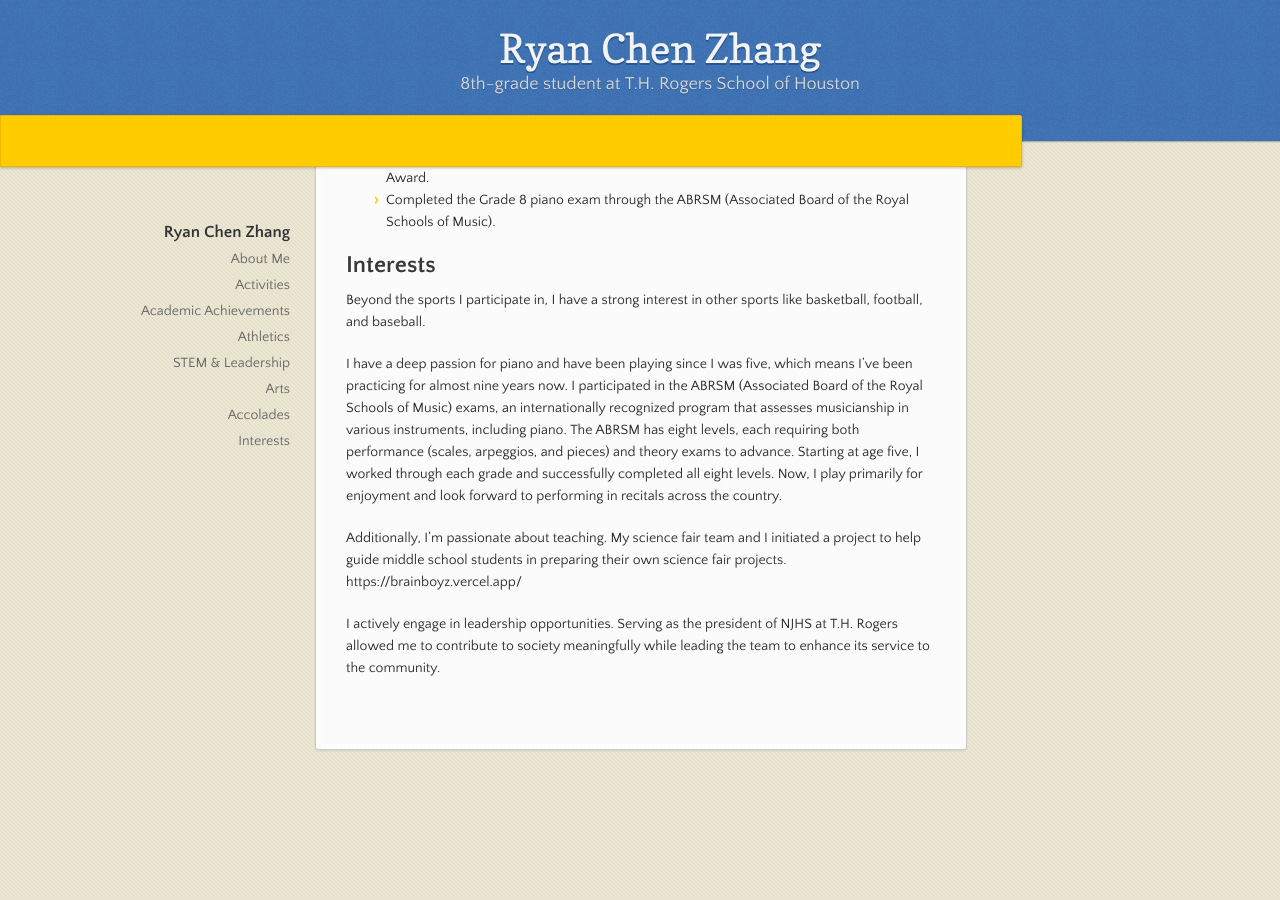
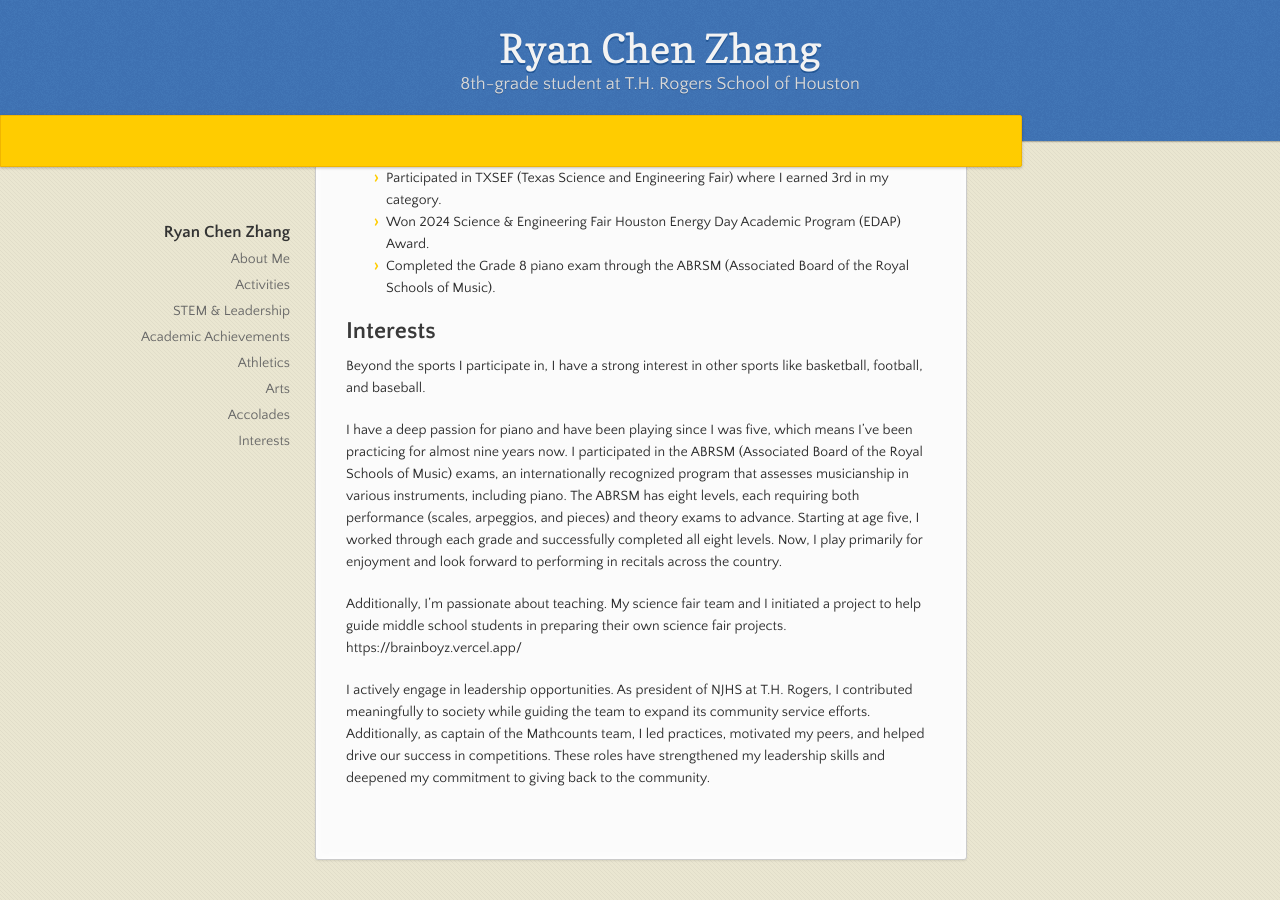
Before and after one commit to RChenZhang/rchenzhang.github.io, a Jekyll site: the page built from index.md, in a window 1280 px wide and 900 px high, scrolled down 1116 px. Built offline with Jekyll 4.4.1, drawn with Linux system fonts in a browser that asks for light colours; our own code applies the rules of GitHub Pages for plain Markdown files; before the commit the page ends 1906 px from its top, so only the background shows below that; some of the changed text lies outside the part shown.

Commit message:
Update index.md

```diff
--- a/index.md
+++ b/index.md
@@ -7,8 +7,13 @@ I am currently an 8th grader at [T.H. Rogers](https://www.houstonisd.org/rogersm
 
 ## Activities
 
+### STEM & Leadership
+- **SEFH & TXSEF**: Earned awards at Science and Engineering Fairs (2nd place at SEFH and 3rd place at TXSEF).
+- **President of NJHS**: Led initiatives for the National Junior Honor Society at TH Rogers.
+- **Captain of Mathcount team**: Led the Mathcounts team, coordinating practice sessions, fostering teamwork, and representing the team in competitions at TH Rogers.
+
 ### Academic Achievements
-- **PSAT**: 1410
+- **PSAT score in 8th grade**: 1410
 - **STARR**: Masters grade level for reading, mathematics, and science.
 - **Math Club**: Participated in various math competitions.
 - **MathCounts**: Selected as part of the team.
@@ -52,4 +53,4 @@ I have a deep passion for piano and have been playing since I was five, which me
 
 Additionally, I’m passionate about teaching. My science fair team and I initiated a project to help guide middle school students in preparing their own science fair projects. https://brainboyz.vercel.app/
 
-I actively engage in leadership opportunities. Serving as the president of NJHS at T.H. Rogers allowed me to contribute to society meaningfully while leading the team to enhance its service to the community.
+I actively engage in leadership opportunities. As president of NJHS at T.H. Rogers, I contributed meaningfully to society while guiding the team to expand its community service efforts. Additionally, as captain of the Mathcounts team, I led practices, motivated my peers, and helped drive our success in competitions. These roles have strengthened my leadership skills and deepened my commitment to giving back to the community.
```
Also changed, not shown: other parts of index.md (+0 -4 lines).
